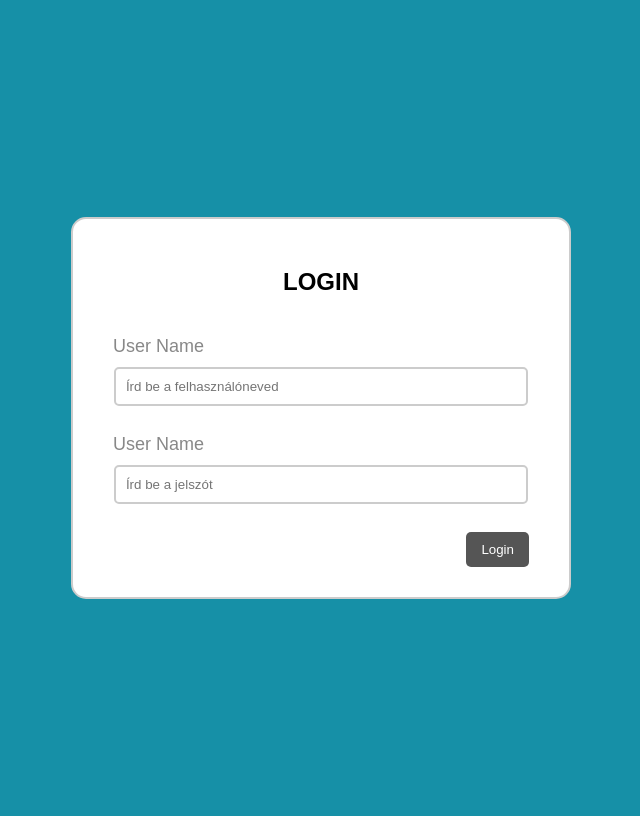
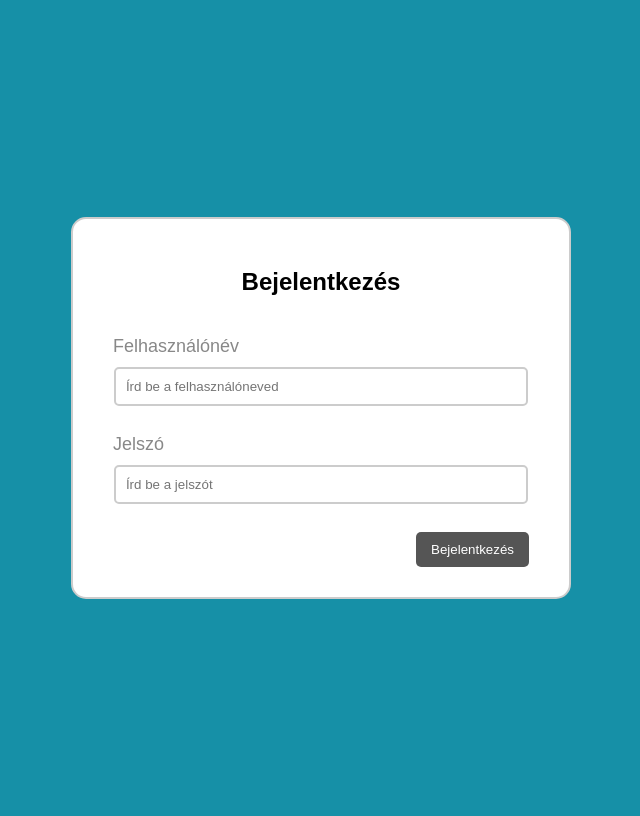
Before and after one commit to LaszloffiSzabolcs/Szakdolgozat, a PHP site: page / in a window 1280 px wide. Shown: the whole page, without its empty margins (319-959 px from the left). Run offline with PHP 8.4, Linux system fonts and the light colour scheme.

Commit message:
Bejelentkezés még nem jó

```diff
--- a/home.php
+++ b/home.php
@@ -1,7 +1,7 @@
 <?php
 session_start();
 
-if (isset($_SESSION['id']) && isset($_SESSION['user_name'])) {
+if (isset($_SESSION['id']) && isset($_SESSION['nev'])) {
 
  ?>
 <!DOCTYPE html>
@@ -11,7 +11,7 @@ if (isset($_SESSION['id']) && isset($_SESSION['user_name'])) {
 	<link rel="stylesheet" type="text/css" href="style.css">
 </head>
 <body>
-     <h1>Hello, <?php echo $_SESSION['name']; ?></h1>
+     <h1>Hello, <?php echo $_SESSION['nev']; ?></h1>
      <a href="logout.php">Logout</a>
 </body>
 </html>
--- a/index.php
+++ b/index.php
@@ -1,22 +1,22 @@
 <!DOCTYPE html>
 <html>
 <head>
-	<title>LOGIN</title>
+	<title>Bejelenzkezés</title>
 	<link rel="stylesheet" type="text/css" href="style.css">
 </head>
 <body>
      <form action="login.php" method="post">
-     	<h2>LOGIN</h2>
+     	<h2>Bejelentkezés</h2>
      	<?php if (isset($_GET['error'])) { ?>
      		<p class="error"><?php echo $_GET['error']; ?></p>
      	<?php } ?>
-     	<label>User Name</label>
-     	<input type="text" name="uname" placeholder="Írd be a felhasználóneved"><br>
+     	<label>Felhasználónév</label>
+     	<input type="text" name="nev" placeholder="Írd be a felhasználóneved" require="required"><br>
 
-     	<label>User Name</label>
-     	<input type="password" name="password" placeholder="Írd be a jelszót"><br>
+     	<label>Jelszó</label>
+     	<input type="password" name="jelszo" placeholder="Írd be a jelszót" require="required"><br>
 
-     	<button type="submit">Login</button>
+     	<button type="submit">Bejelentkezés</button>
      </form>
 </body>
 </html>
```
Also changed, not shown: db_conn.php (+5 -3 lines), login.php (+6 -7 lines).
